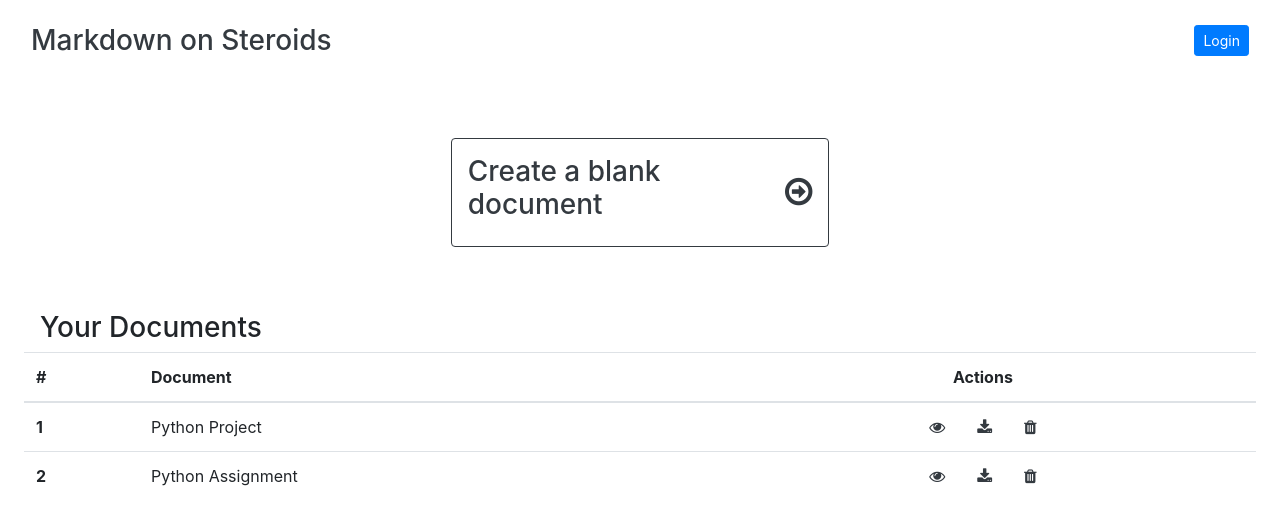
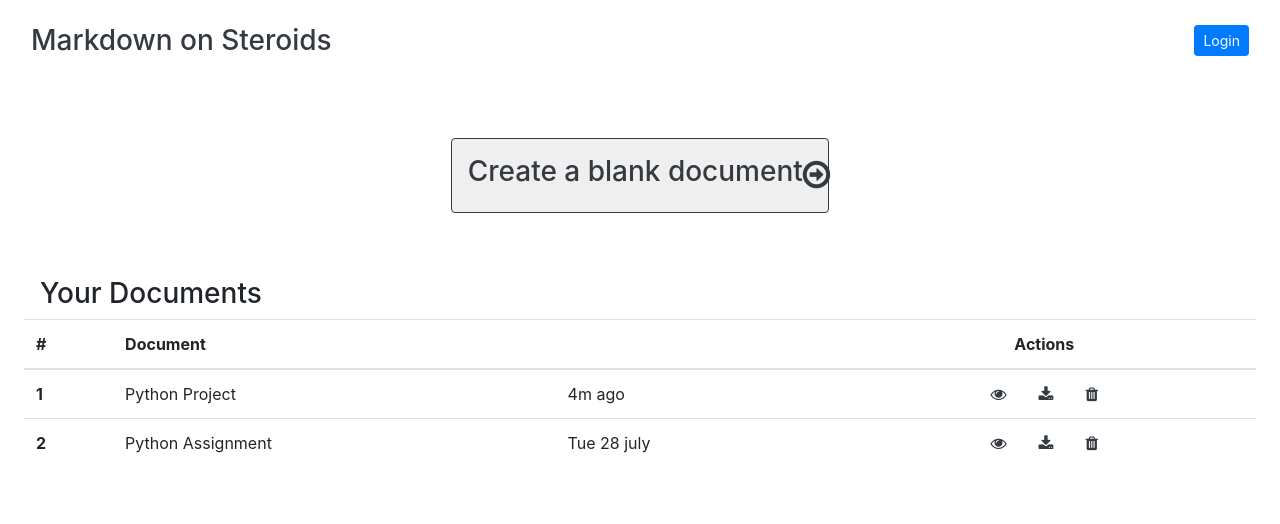
Before and after one commit to chiraglulla/markdown-on-steroids, a React (Create React App) app: page / in a window 1280 px wide. Shown: the top 524 px of the page. Built offline with nearby package versions, Linux system fonts and the light colour scheme; data requests are answered from the project's data file.

Commit message:
Add time of document created on UI

```diff
--- a/data/db.json
+++ b/data/db.json
@@ -3,12 +3,14 @@
         {
             "id": 1,
             "name": "Python Project",
-            "text": "**Hello I am first markdown**"
+            "text": "**Hello I am first markdown**",
+            "created_at": "4m ago"
         },
         {
             "id": 2,
             "name": "Python Assignment",
-            "text": "**Hello I am second markdown**"
+            "text": "**Hello I am second markdown**",
+            "created_at": "Tue 28 july"
         }
     ]
 }
--- a/src/Components/Dashboard.js
+++ b/src/Components/Dashboard.js
@@ -5,19 +5,26 @@ import DocumentsTable from "./DocumentsTable";
 const Dashboard = () => {
     // npx json-server --watch data/db.json --port 8000
 
+    const handleClick = e => {
+        e.preventDefault()
+
+        // TO-DO
+    }
+
+
     return (
         <React.Fragment>
             <div className="col-12 p-5 rounded">
-                <Link
-                    to="/"
-                    className="blank mx-auto d-flex border border-dark rounded w-20 p-3 align-items-center text-dark"
+                <button
+                    onClick={handleClick}
+                    className="btn btn-white blank mx-auto d-flex border border-dark rounded w-20 p-3 align-items-center text-dark"
                     style={{
                         textDecoration: "none"
                     }}
                 >
                     <h3>Create a blank document</h3>
                     <i className="fa fa-arrow-circle-o-right ml-auto fa-2x"></i>
-                </Link>
+                </button>
             </div>
 
             <DocumentsTable />
--- a/src/Components/DocumentsTable.js
+++ b/src/Components/DocumentsTable.js
@@ -12,6 +12,7 @@ const DocumentsTable = () => {
                 <tr key={markdown.id}>
                     <th scope="row">{markdown.id}</th>
                     <td>{markdown.name}</td>
+                    <td>{markdown.created_at}</td>
                     <td className="text-center">
                         <Link
                             to={`/editor/${markdown.id}`}
@@ -54,6 +55,7 @@ const DocumentsTable = () => {
                     <tr>
                         <th scope="col">#</th>
                         <th scope="col">Document</th>
+                        <th></th>
                         <th className="text-center" scope="col">Actions</th>
                     </tr>
                 </thead>
```
